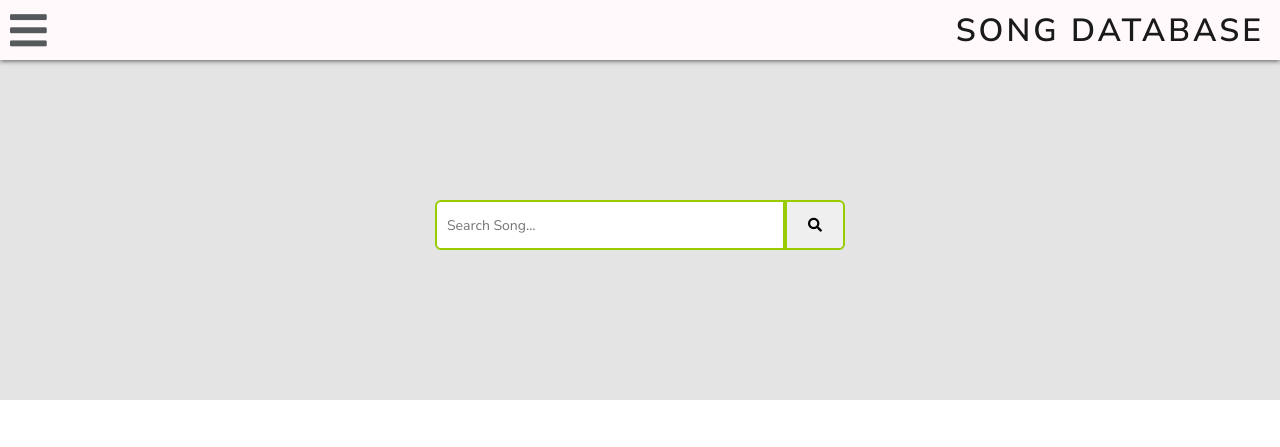
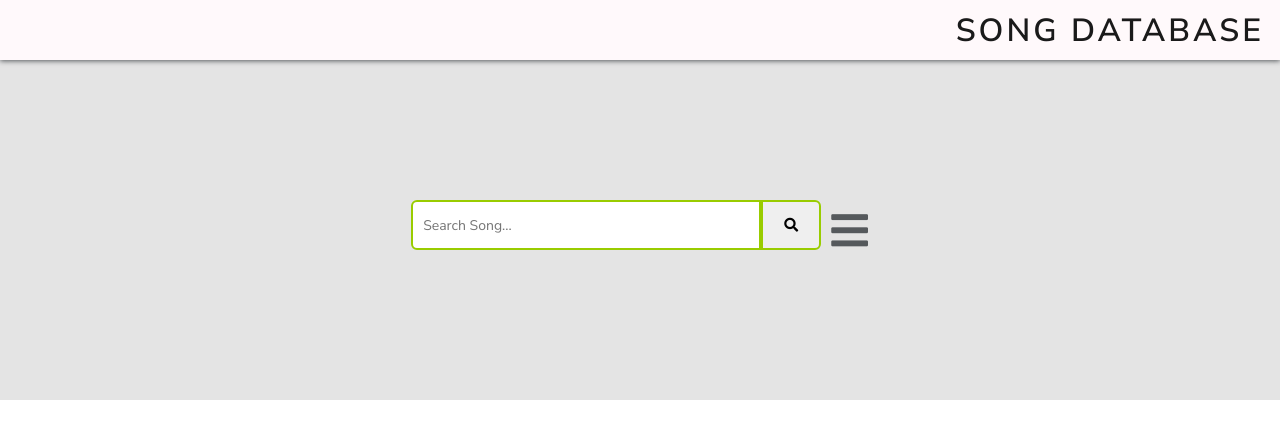
Before and after one commit to GSPuniani/eek-anderson-media, a Django app: template music_lib_search_tool/music_lib_search_tool/templates/music_collection_search/Search_View.html in a window 1280 px wide. Shown: the top 447 px of the page. Run offline with Django 3.2, Linux system fonts and the light colour scheme; the template is opened without the code that fills it, so the values that code supplies are empty; some libraries are stand-ins or nearby versions.

Commit message:
added search parameters button

```diff
--- a/music_lib_search_tool/music_lib_search_tool/site_static/music_collection_search/css/Search_View.css
+++ b/music_lib_search_tool/music_lib_search_tool/site_static/music_collection_search/css/Search_View.css
@@ -88,7 +88,14 @@ input,
 
 .container {
   display: flex;
+  flex-direction: column;
   justify-content: center;
+  align-items: center;
+}
+
+.searchBar{
+    display: flex;
+    justify-content: center;
 }
 
 input:focus {
@@ -117,14 +124,14 @@ input {
 /* The side navigation menu */
 .sidenav {
   height: 100%; /* 100% Full-height */
-  width: 0; /* 0 width - change this with JavaScript */
-  position: fixed; /* Stay in place */
-  z-index: 1; /* Stay on top */
-  top: 0; /* Stay at the top */
-  left: 0;
+  width: 250px; /* 0 width - change this with JavaScript */
+  /* position: fixed; Stay in place */
+  /* z-index: 1; Stay on top */
+  /* top: 0; Stay at the top */
+  /* left: 0; */
   background-color: #111; /* Black*/
   overflow-x: hidden; /* Disable horizontal scroll */
-  padding-top: 60px; /* Place content 60px from the top */
+  /* padding-top: 60px; Place content 60px from the top */
   transition: 0.5s; /* 0.5 second transition effect to slide in the sidenav */
 }
 
@@ -150,6 +157,16 @@ input {
   right: 25px;
   font-size: 36px;
   margin-left: 50px;
+}
+
+.hidden{
+    /* display: hidden */
+    height: 0
+}
+
+.visible{
+    height: 500px
+    /* display: block */
 }
 
 /* Style page content - use this if you want to push the page content to the right when you open the side navigation */
--- a/music_lib_search_tool/music_lib_search_tool/templates/music_collection_search/Search_View.html
+++ b/music_lib_search_tool/music_lib_search_tool/templates/music_collection_search/Search_View.html
@@ -61,10 +61,27 @@
     <!--navbar-->
     <div class="header-primary-nav">
       <div class="header-primary-nav-left">
-        <div id="mySidenav" class="sidenav">
-          <a href="javascript:void(0)" class="closebtn" onclick="closeNav()">
-            &times;
-          </a>
+      </div>
+      <div class="header-primary-nav-right ml-auto">
+        <h1 id="logo">Song Database</h1>
+      </div>
+    </div>
+    <div id="main">
+      <!--main search bar-->
+      <div class="jumbotron jumbotron-fluid" id="search-main">
+        <div class="container">
+            <div class="searchBar">
+                <input type="search" id="search" placeholder="Search Song..." />
+                <button id="button" onclick="searchLink()">
+                  <i class="fas fa-search"></i>
+                </button>
+                <span onclick="toggleMenu()">
+                    <i class="fas fa-bars fa-3x" id="menubutton"></i>
+                </span>
+            </div>
+
+          <!-- search parameter -->
+          <div id="mySidenav" class="sidenav hidden">
             <a href="#" id="menuitem">TIME</a>
             <div class="slider">
                 <p id="slider">
@@ -130,35 +147,31 @@
                 </form>
             </div>
         </div>
-        <span onclick="openNav()">
-          <i class="fas fa-bars fa-3x" id="menubutton"></i>
-        </span>
-      </div>
-      <div class="header-primary-nav-right ml-auto">
-        <h1 id="logo">Song Database</h1>
-      </div>
-    </div>
-    <div id="main">
-      <!--main search bar-->
-      <div class="jumbotron jumbotron-fluid" id="search-main">
-        <div class="container">
-          <input type="search" id="search" placeholder="Search Song..." />
-          <button id="button" onclick="searchLink()">
-            <i class="fas fa-search"></i>
-          </button>
+        <!-- end of search parameter -->
+
+
         </div>
       </div>
     </div>
     <!--script for filter menu-->
     <script>
-      function openNav() {
-        document.getElementById('mySidenav').style.width = '250px';
-        document.getElementById('main').style.marginLeft = '250px';
+    //   function openNav() {
+    //     document.getElementById('mySidenav').style.height = '500px';
+    //   }
+
+    //   function closeNav() {
+    //     document.getElementById('mySidenav').style.width = '0';
+    //     document.getElementById('main').style.marginLeft = '0';
+    //   }
+      function toggleMenu(){
+            const menu = document.getElementById("mySidenav")
+            if(menu.classList.contains("hidden")){
+                menu.classList.remove("hidden")
+                menu.classList.add("visible")
+            } else {
+                menu.classList.remove("visible")
+                menu.classList.add("hidden")
             }
-
-      function closeNav() {
-        document.getElementById('mySidenav').style.width = '0';
-        document.getElementById('main').style.marginLeft = '0';
       }
     </script>
   </body>
```
Lines whose indentation alone changed are shown as unchanged.
